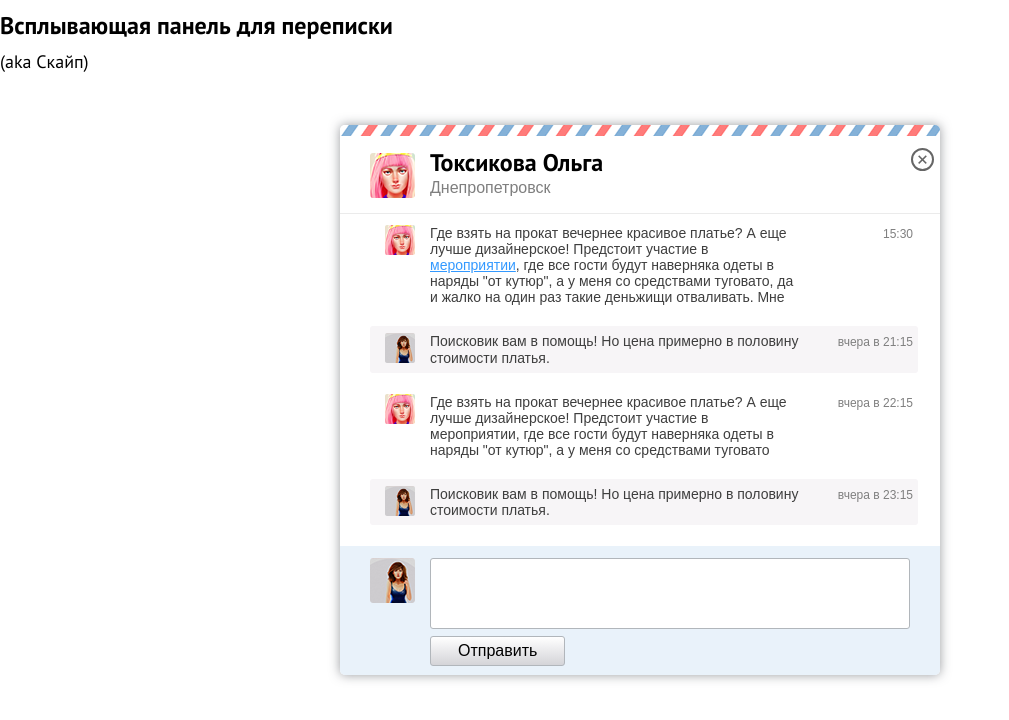
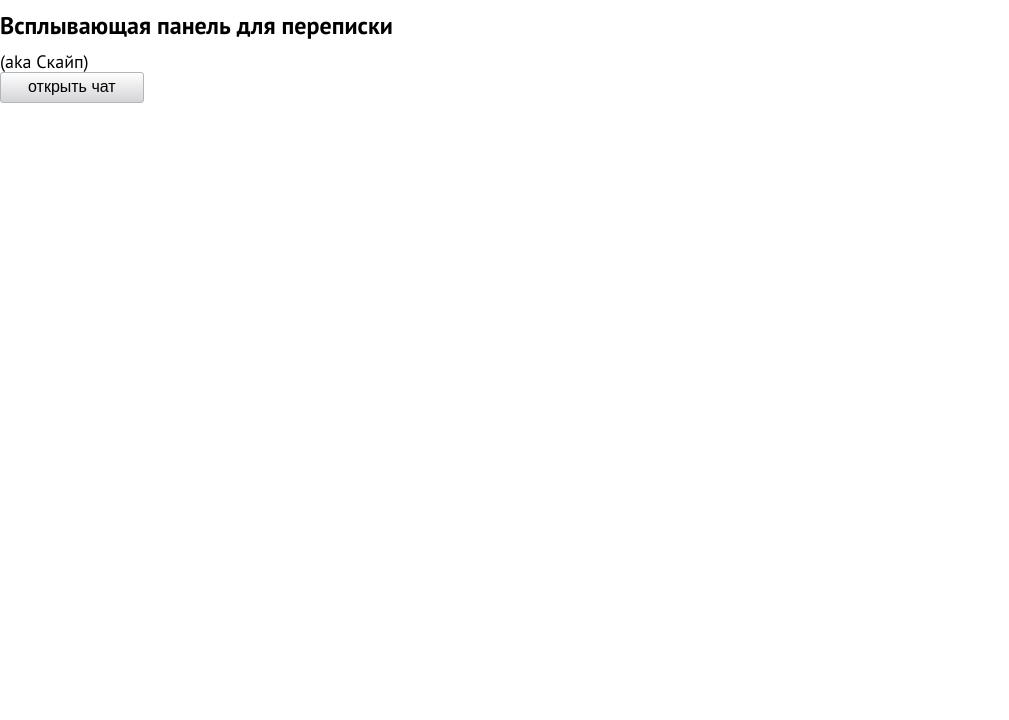
Before and after one commit to cherneckiy/test-travelask, a Vue app: page / in a window 1280 px wide. Shown: the top 720 px of the page, without its empty margins (0-1009 px from the left). Built offline with nearby package versions, Linux system fonts and the light colour scheme.

Commit message:
messages open modal

```diff
--- a/src/App.vue
+++ b/src/App.vue
@@ -3,14 +3,19 @@
     <h1 class="title-text">Вcплывающая панель для переписки</h1>
     <p class="title-text title-info">(aka Скайп)</p>
     <Chat/>
+    <button @click.prevent="openModal" class="btn">открыть чат</button>
   </div>
 </template>
 
 <script>
 import Chat from '@/components/Chat'
+import { mapMutations } from 'vuex'
 export default {
   name: 'app',
-  components: { Chat }
+  components: { Chat },
+  methods: {
+    ...mapMutations(['openModal'])
+  }
 }
 </script>
 
@@ -55,4 +60,15 @@ export default {
     font-size: 18px;
     margin: 0;
   }
+
+  .btn {
+    border: 1px solid #b1b6bb;
+    font-size: 16px;
+    border-radius: 3px;
+    padding: 5px 27px;
+    background: white;
+    background: -webkit-gradient(linear, left top, left bottom, from(white), to(#d4d4d8));
+    background: linear-gradient(180deg, white 0%, #d4d4d8 100%);
+  }
+
 </style>
--- a/src/components/Chat.vue
+++ b/src/components/Chat.vue
@@ -1,5 +1,6 @@
 <template>
-  <div class="chat">
+
+  <div class="chat" v-if="showModal">
     <chat-head/>
     <div class="chat__body">
       <messages/>
@@ -12,10 +13,14 @@
 import ChatHead from '@/components/ChatHead'
 import ChatFooter from '@/components/ChatFooter'
 import Messages from '@/components/Messages'
+import { mapState } from 'vuex'
 
 export default {
   name: 'Chat',
-  components: { Messages, ChatFooter, ChatHead }
+  components: { Messages, ChatFooter, ChatHead },
+  computed: {
+    ...mapState(['showModal'])
+  }
 }
 </script>
 
--- a/src/components/ChatFooter.vue
+++ b/src/components/ChatFooter.vue
@@ -3,7 +3,7 @@
         <img src="../assets/user-2.png" alt="name-user" class="chat-footer__image">
         <form class="chat-form chat-footer__chat-form" @submit.prevent="addMessage">
             <textarea rows="4" class="chat-form__textarea" v-model="formTextarea.value"></textarea>
-            <button class="chat-form__btn">Отправить</button>
+            <button class="chat-form__btn btn">Отправить</button>
         </form>
     </div>
 </template>
@@ -47,18 +47,5 @@ export default {
             border-radius: 3px;
             margin-bottom: 7px;
         }
-
-        &__btn {
-            border: 1px solid #b1b6bb;
-            font-size: 16px;
-            border-radius: 3px;
-            padding: 5px 27px;
-            background: rgb(255, 255, 255);
-            background: -moz-linear-gradient(90deg, rgb(255, 255, 255) 0%, rgb(212, 212, 216) 100%);
-            background: -webkit-linear-gradient(90deg, rgb(255, 255, 255) 0%, rgb(212, 212, 216) 100%);
-            background: -o-linear-gradient(90deg, rgb(255, 255, 255) 0%, rgb(212, 212, 216) 100%);
-            background: -ms-linear-gradient(90deg, rgb(255, 255, 255) 0%, rgb(212, 212, 216) 100%);
-            background: linear-gradient(180deg, rgb(255, 255, 255) 0%, rgb(212, 212, 216) 100%);
-        }
     }
 </style>
--- a/src/components/ChatHead.vue
+++ b/src/components/ChatHead.vue
@@ -5,12 +5,16 @@
             <div class="chat-head__name title-text">Токсикова Ольга</div>
             <div class="chat-head__city">Днепропетровск</div>
         </div>
-        <a href="#" @click.prevent class="chat-head__close">+</a>
+        <a href="#" @click.prevent="closeModal" class="chat-head__close">+</a>
     </div>
 </template>
 <script>
+import { mapMutations } from 'vuex'
 export default {
-  name: 'chat-head'
+  name: 'chat-head',
+  methods: {
+    ...mapMutations(['closeModal'])
+  }
 }
 </script>
 <style scoped lang="scss">
--- a/src/store.js
+++ b/src/store.js
@@ -47,7 +47,8 @@ export default new Vuex.Store({
     ],
     formTextarea: {
       value: ''
-    }
+    },
+    showModal: false
   },
   mutations: {
     messageAdd (state, message) {
@@ -56,7 +57,6 @@ export default new Vuex.Store({
     clearForm (state) {
       state.formTextarea.value = ''
     },
-
     readMessage (state) {
       state.messages = state.messages.map(msg => {
         if (msg.read === false) {
@@ -64,6 +64,12 @@ export default new Vuex.Store({
         }
         return msg
       })
+    },
+    openModal (state) {
+      state.showModal = true
+    },
+    closeModal (state) {
+      state.showModal = false
     }
   },
   actions: {
```
